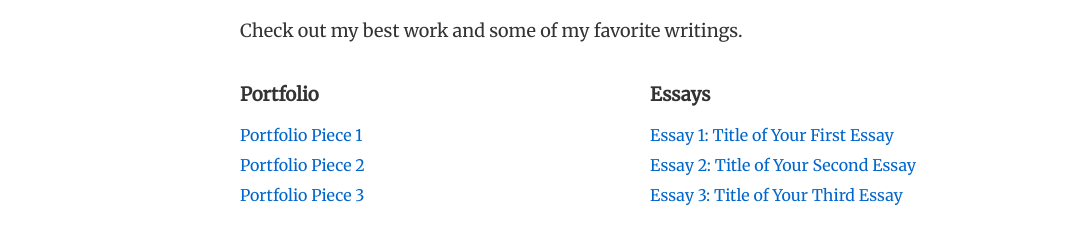
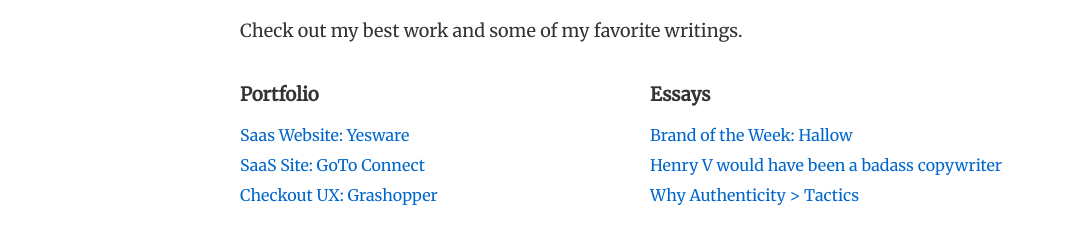
Before and after one commit to chambraymedia/austin, a plain HTML site: page index.html in a window 1280 px wide. Shown: the part 158-402 px from the top of the page, without its empty margins (0-1066 px from the left). Drawn offline with Linux system fonts and the light colour scheme.

Commit message:
Update index.html

```diff
--- a/index.html
+++ b/index.html
@@ -73,16 +73,16 @@
         <div class="columns">
             <div class="column">
                 <h3>Portfolio</h3> <!-- Column for portfolio links -->
-                <a href="portfolio1.html">Portfolio Piece 1</a>
-                <a href="portfolio2.html">Portfolio Piece 2</a>
-                <a href="portfolio3.html">Portfolio Piece 3</a>
+                <a href="portfolio1.html">Saas Website: Yesware</a>
+                <a href="portfolio2.html">SaaS Site: GoTo Connect</a>
+                <a href="portfolio3.html">Checkout UX: Grashopper</a>
                 <!-- Add more portfolio links as needed -->
             </div>
             <div class="column">
                 <h3>Essays</h3> <!-- Column for essay links -->
-                <a href="essay1.html">Essay 1: Title of Your First Essay</a>
-                <a href="essay2.html">Essay 2: Title of Your Second Essay</a>
-                <a href="essay3.html">Essay 3: Title of Your Third Essay</a>
+                <a href="essay1.html">Brand of the Week: Hallow</a>
+                <a href="essay2.html">Henry V would have been a badass copywriter</a>
+                <a href="essay3.html">Why Authenticity > Tactics</a>
                 <!-- Add more essay links as needed -->
             </div>
         </div>
```
